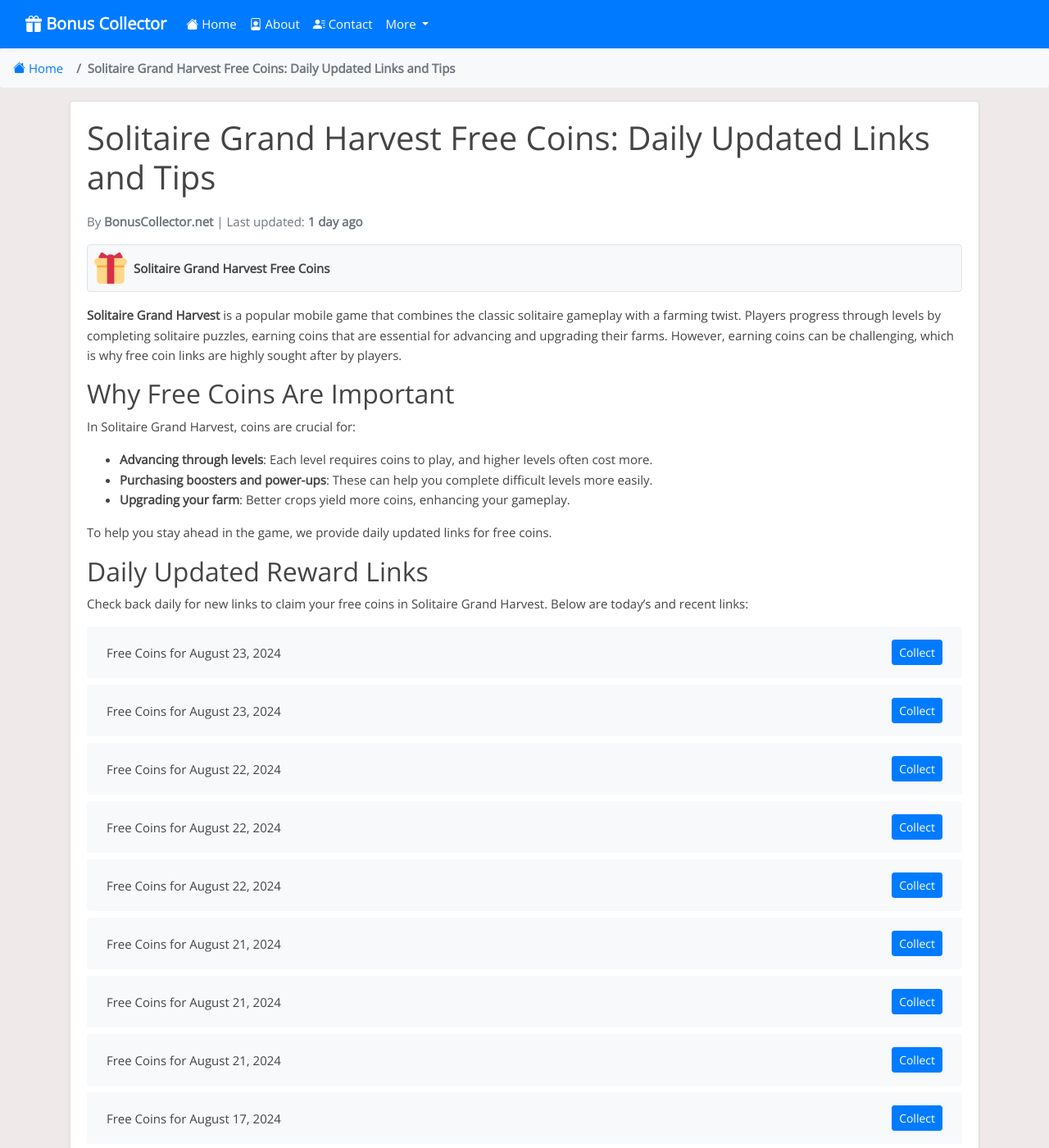
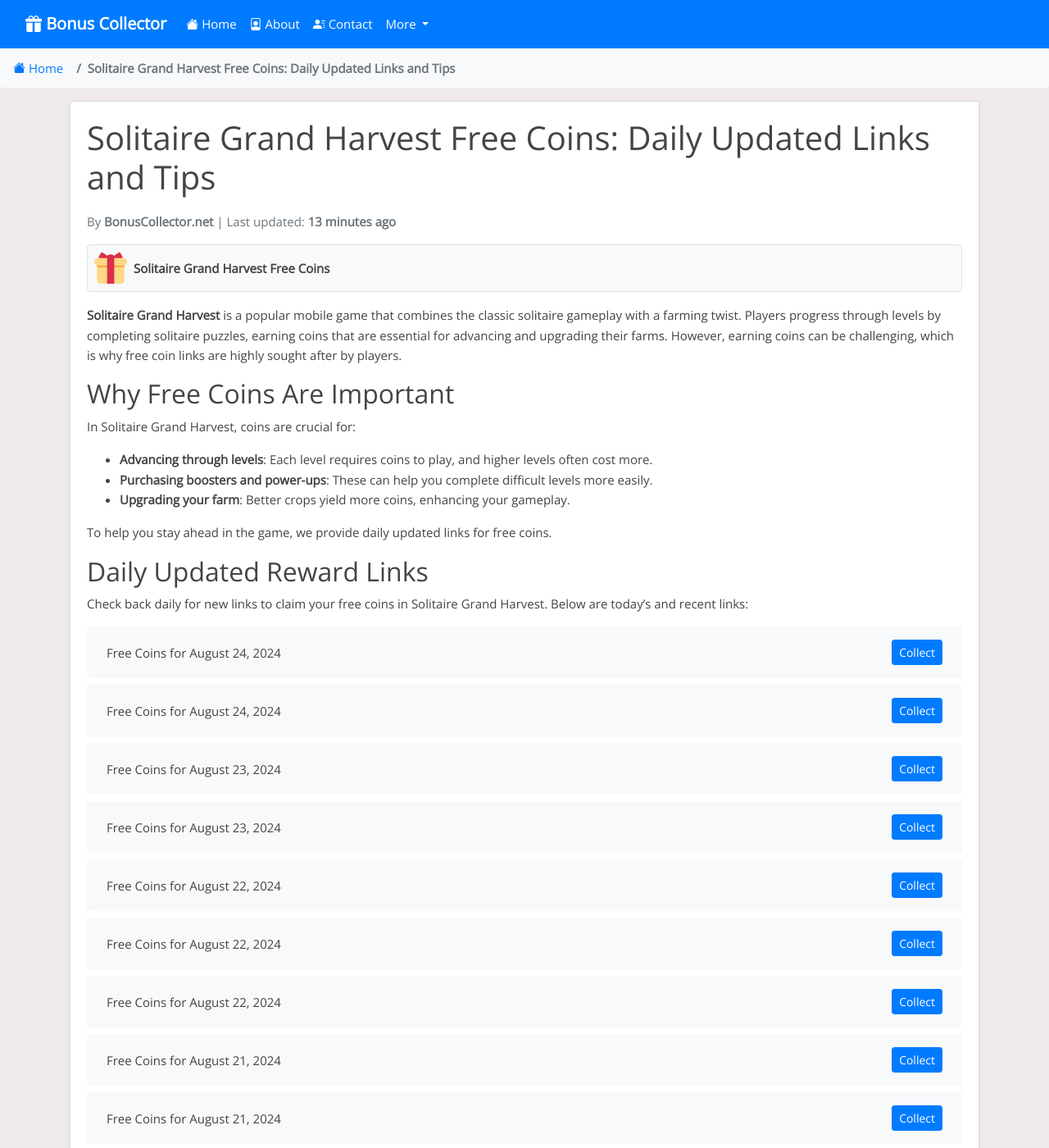
Before and after one commit to Prollad99/bs-net, a Jekyll site: the page built from _posts/2024-08-07-solitaire-grand-harvest.md, in a window 1280 px wide and 1400 px high. Shown: the whole window at 82% size. Built offline with Jekyll 4.4.1, drawn with Linux system fonts in a browser that asks for light colours; nearby versions of some CDN libraries; comment, search, counter and statistics services are not loaded; some of the changed text lies outside the part shown.

Commit message:
Update solitaire-grand-harvest reward links and last modified date

```diff
--- a/_data/include_files.yml
+++ b/_data/include_files.yml
@@ -77,7 +77,7 @@
   last_modified: 2024-08-24 06:08:13
 
 solitaire-grand-harvest.html:
-  last_modified: 2024-08-23 12:39:16
+  last_modified: 2024-08-24 12:37:47
 
 gold-fish-slots.html:
   last_modified: 2024-08-24 06:08:06
--- a/_includes/solitaire-grand-harvest.html
+++ b/_includes/solitaire-grand-harvest.html
@@ -1,4 +1,12 @@
 <ul class="list-group mt-3 mb-4">
+  <li class="list-group-item d-flex justify-content-between align-items-center">
+    <span>Free Coins for August 24, 2024</span>
+    <a href="http://grandharvest.onelink.me/CT7t/4e8nmynw" class="btn btn-primary btn-sm">Collect</a>
+  </li>
+  <li class="list-group-item d-flex justify-content-between align-items-center">
+    <span>Free Coins for August 24, 2024</span>
+    <a href="https://grandharvest.onelink.me/CT7t/xu926j10" class="btn btn-primary btn-sm">Collect</a>
+  </li>
   <li class="list-group-item d-flex justify-content-between align-items-center">
     <span>Free Coins for August 23, 2024</span>
     <a href="https://grandharvest.onelink.me/CT7t/f2pyaac9" class="btn btn-primary btn-sm">Collect</a>
@@ -391,12 +399,4 @@
     <span>Free Coins for August 7, 2024</span>
     <a href="https://grandharvest.onelink.me/CT7t/512bcwia" class="btn btn-primary btn-sm">Collect</a>
   </li>
-  <li class="list-group-item d-flex justify-content-between align-items-center">
-    <span>Free Coins for August 7, 2024</span>
-    <a href="https://grandharvest.onelink.me/CT7t/4ew3xng8" class="btn btn-primary btn-sm">Collect</a>
-  </li>
-  <li class="list-group-item d-flex justify-content-between align-items-center">
-    <span>Free Coins for August 7, 2024</span>
-    <a href="https://grandharvest.onelink.me/CT7t/tqa1wz1x" class="btn btn-primary btn-sm">Collect</a>
-  </li>
 </ul>
```
Also changed, not shown: links-json/solitaire-grand-harvest.json (+8 -8 lines).
